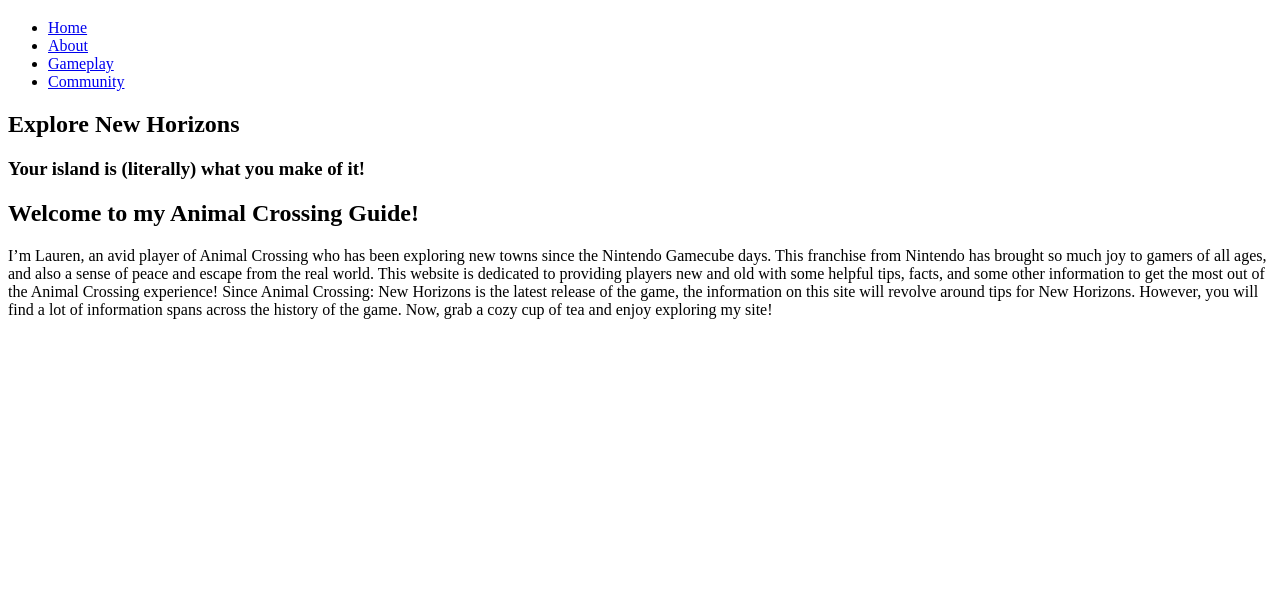
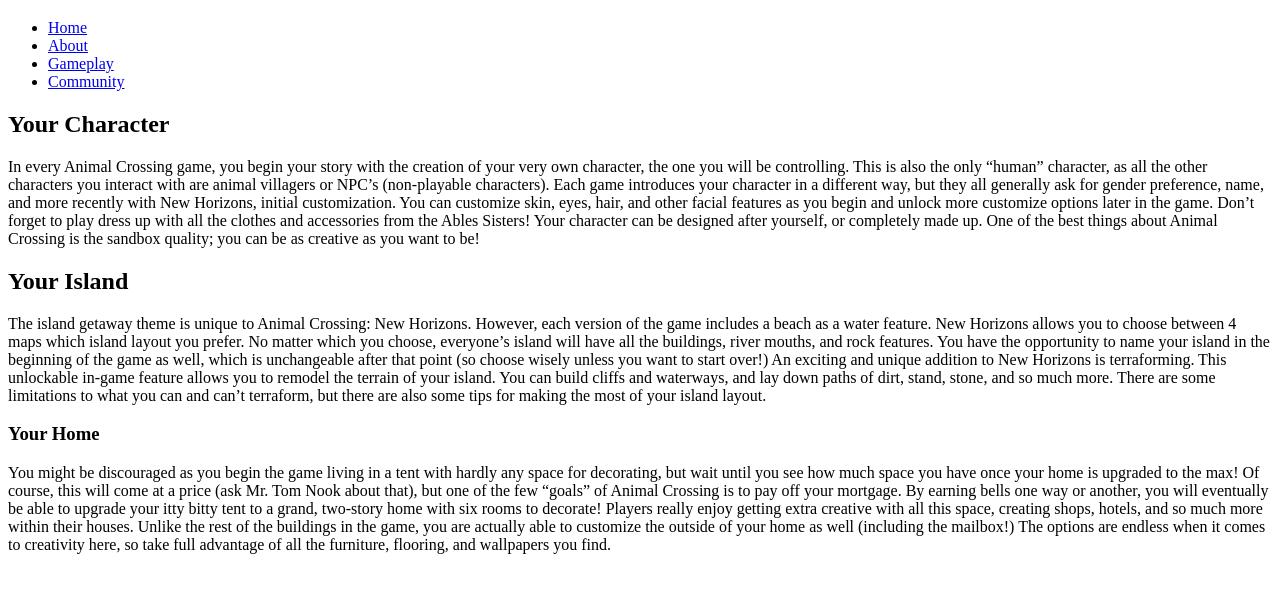
Before and after one commit to hoaglandl/project3, a plain HTML site: page about.html in a window 1280 px wide. Shown: the part 76-668 px from the top of the page. Drawn offline with Linux system fonts and the light colour scheme.

Commit message:
added text content to island and home sections of about page

```diff
--- a/about.html
+++ b/about.html
@@ -28,18 +28,23 @@
    <main>
 
      <section>
-      <div class="call-to-action">
-       <h2>Explore New Horizons</h2>
-        <h3>Your island is (literally) what you make of it!</h3>
+      <div class="info-box">
+       <h2>Your Character</h2>
+        <p>In every Animal Crossing game, you begin your story with the creation of your very own character, the one you will be controlling. This is also the only “human” character, as all the other characters you interact with are animal villagers or NPC’s (non-playable characters). Each game introduces your character in a different way, but they all generally ask for gender preference, name, and more recently with New Horizons, initial customization. You can customize skin, eyes, hair, and other facial features as you begin and unlock more customize options later in the game. Don’t forget to play dress up with all the clothes and accessories from the Ables Sisters! Your character can be designed after yourself, or completely made up. One of the best things about Animal Crossing is the sandbox quality; you can be as creative as you want to be!</p>
       </div>
      </section>
 
      <section>
-       <div class="intro">
-         <h2>Welcome to my Animal Crossing Guide!</h2>
-          <p>I’m Lauren, an avid player of Animal Crossing who has been exploring new towns since the Nintendo Gamecube days. This franchise from Nintendo has brought so much joy to gamers of all ages, and also a sense of peace and escape from the real world. This website is dedicated to providing players new and old with some helpful tips, facts, and some other information to get the most out of the Animal Crossing experience! Since Animal Crossing: New Horizons is the latest release of the game, the information on this site will revolve around tips for New Horizons. However, you will find a lot of information spans across the history of the game. Now, grab a cozy cup of tea and enjoy exploring my site!</p>
+       <div class="info-box">
+         <h2>Your Island</h2>
+          <p>The island getaway theme is unique to Animal Crossing: New Horizons. However, each version of the game includes a beach as a water feature. New Horizons allows you to choose between 4 maps which island layout you prefer. No matter which you choose, everyone’s island will have all the buildings, river mouths, and rock features. You have the opportunity to name your island in the beginning of the game as well, which is unchangeable after that point (so choose wisely unless you want to start over!) An exciting and unique addition to New Horizons is terraforming. This unlockable in-game feature allows you to remodel the terrain of your island. You can build cliffs and waterways, and lay down paths of dirt, stand, stone, and so much more. There are some limitations to what you can and can’t terraform, but there are also some tips for making the most of your island layout.</p>
+
+        <h3>Your Home</h3>
+          <p>You might be discouraged as you begin the game living in a tent with hardly any space for decorating, but wait until you see how much space you have once your home is upgraded to the max! Of course, this will come at a price (ask Mr. Tom Nook about that), but one of the few “goals” of Animal Crossing is to pay off your mortgage. By earning bells one way or another, you will eventually be able to upgrade your itty bitty tent to a grand, two-story home with six rooms to decorate! Players really enjoy getting extra creative with all this space, creating shops, hotels, and so much more within their houses. Unlike the rest of the buildings in the game, you are actually able to customize the outside of your home as well (including the mailbox!) The options are endless when it comes to creativity here, so take full advantage of all the furniture, flooring, and wallpapers you find.</p>
        </div>
      </section>
+
+
    </main>
 
   </body>
```
